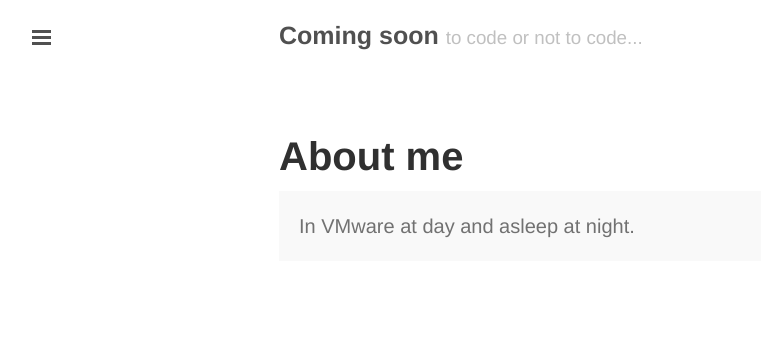
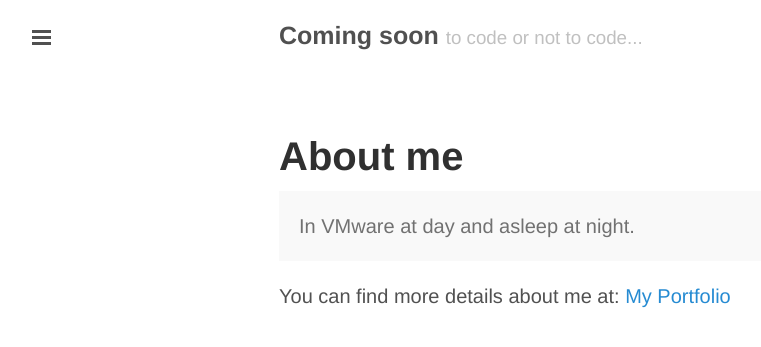
Before and after one commit to lyuboraykov/blog, a Jekyll site: the page built from about.md, in a window 1280 px wide. Shown: the top 347 px of the page, without its empty margins (1-762 px from the left). Built offline with Jekyll 4.4.1, drawn with Linux system fonts in a browser that asks for light colours; Markdown is read by kramdown in place of the engine named in the settings.

Commit message:
Added portfolio to about me

```diff
--- a/_config.yml
+++ b/_config.yml
@@ -23,5 +23,4 @@ version:          1.0.0
 github:
   repo:           https://github.com/lyboraykov/blog
 
-# baseurl:          https://lyuboraykov.github.io/blog
-baseurl:
+baseurl:          https://lyuboraykov.github.io/blog
--- a/about.md
+++ b/about.md
@@ -6,3 +6,5 @@ title: About me
 <p class="message">
   In VMware at day and asleep at night.
 </p>
+You can find more details about me at:
+[My Portfolio](http://lyuboraykov.com)
```
